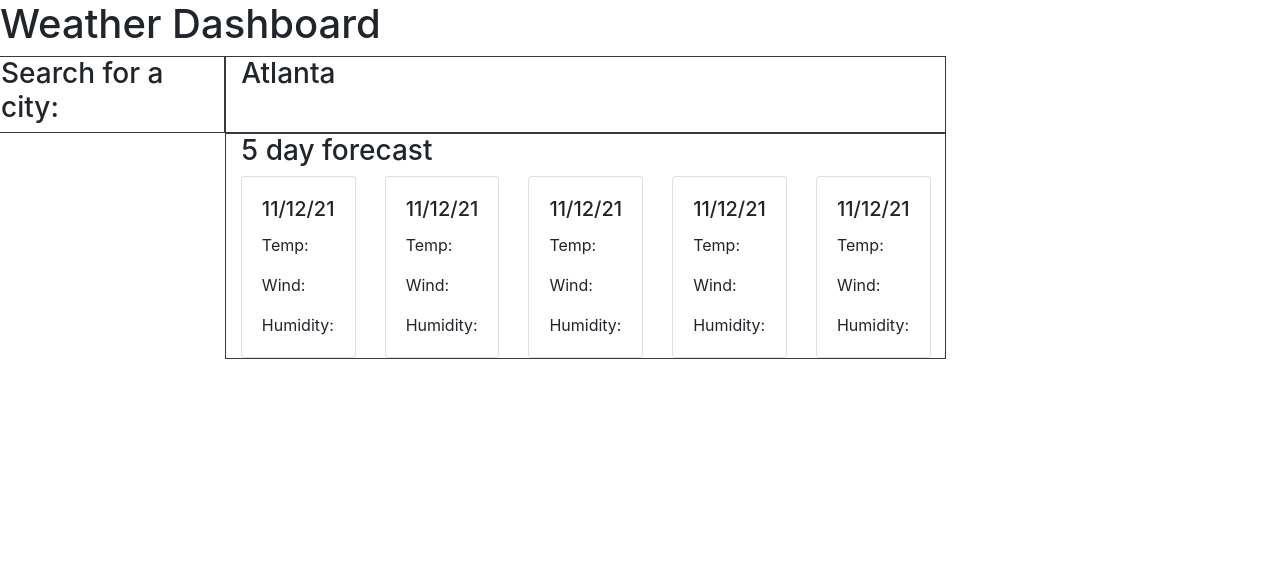
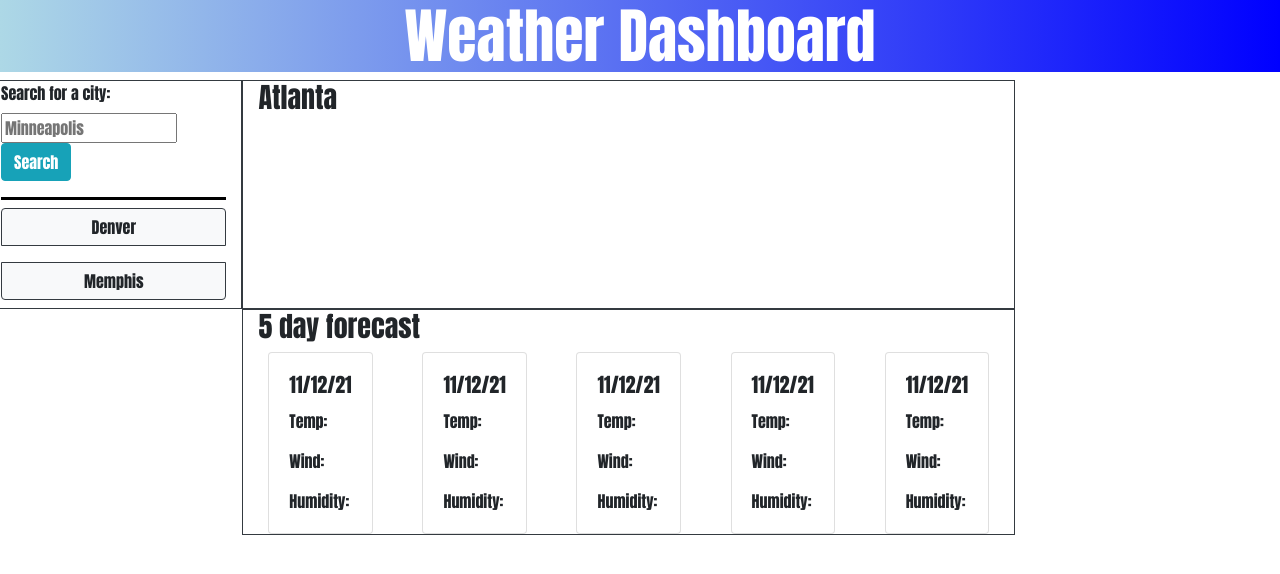
Before and after one commit to mwin1201/Challenge-6-Weather-Dashboard, a plain HTML site: page index.html in a window 1280 px wide. Drawn offline with nearby package versions, Linux system fonts and the light colour scheme.

Commit message:
added more design features

```diff
--- a/assets/CSS/style.css
+++ b/assets/CSS/style.css
@@ -0,0 +1,17 @@
+body {
+    font-family: Impact, Haettenschweiler, 'Arial Narrow Bold', sans-serif;
+}
+
+header {
+    background-image: linear-gradient(to right, lightblue, blue);
+    text-align: center;
+}
+
+header h1 {
+    font-size: 60px;
+    color: white;
+}
+
+form {
+    border-bottom: 3px solid black;
+}
--- a/index.html
+++ b/index.html
@@ -18,7 +18,17 @@
         <div class="row">
             <!--search for city col-->
             <div class="search-city col-12 col-md-3 border border-dark border-3">
-                <h3>Search for a city:</h3>
+                <form>
+                    <div class="form-group">
+                        <label for="search-city">Search for a city:</label>
+                        <input type="text" id="search-city" placeholder="Minneapolis"/>
+                        <button type="submit" class="btn btn-info" id="searchBtn">Search</button>
+                    </div>
+                </form>
+                <div class="btn-group-vertical btn-block" id="btnGroup">
+                    <button class="btn btn-light border border-dark my-2">Denver</button>
+                    <button class="btn btn-light border border-dark my-2">Memphis</button>
+                </div>
             </div>
             <!--main city weather view-->
             <div class="main-card col-12 col-md-9 border border-dark border-3">
```
